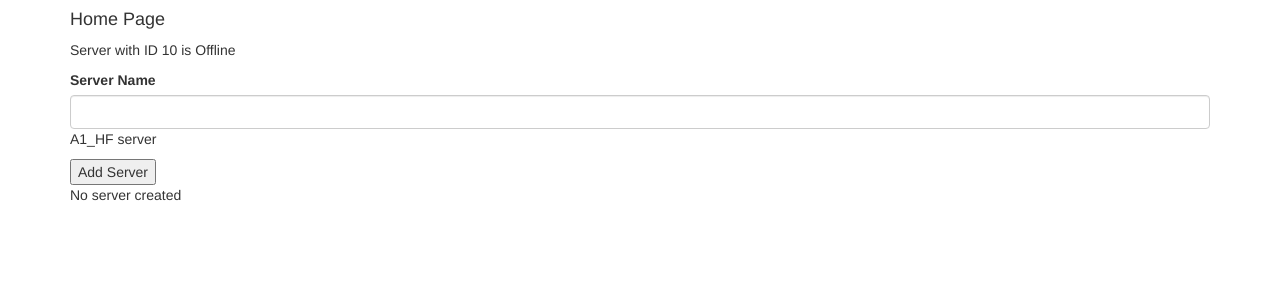
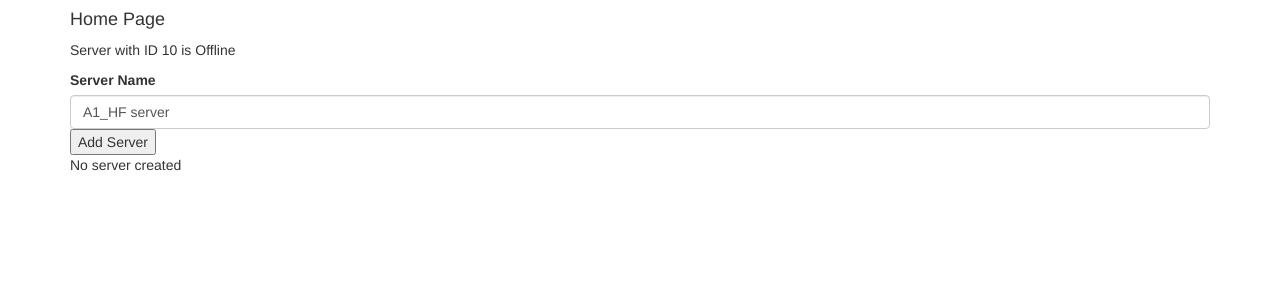
Before and after one commit to mohitmohlia/ProjectX, an Angular app: page / in a window 1280 px wide. Shown: the top 300 px of the page. Built offline with nearby package versions, Linux system fonts and the light colour scheme.

Commit message:
Property Binding Lesson

```diff
--- a/src/app/app.module.ts
+++ b/src/app/app.module.ts
@@ -1,12 +1,13 @@
 import { BrowserModule } from '@angular/platform-browser';
 import { NgModule } from '@angular/core';
+import {FormsModule} from '@angular/forms';
 
 import { AppComponent } from './app.component';
 import { ServerComponent } from './server/server.component';
 import { SecondServerComponent } from './second-server/second-server.component';
 import { SuccessAlertComponent } from './success-alert/success-alert.component';
 import { WarningAlertComponent } from './warning-alert/warning-alert.component';
-import{FormsModule} from '@angular/forms';
+
 
 
 @NgModule({
@@ -18,7 +19,8 @@ import{FormsModule} from '@angular/forms';
     WarningAlertComponent
   ],
   imports: [
-    BrowserModule
+    BrowserModule,
+    FormsModule
   ],
   providers: [],
   bootstrap: [AppComponent]
--- a/src/app/second-server/second-server.component.html
+++ b/src/app/second-server/second-server.component.html
@@ -1,9 +1,14 @@
 
 <label>Server Name</label>
-<input type="text"
+<!-- <input type="text"
  class="form-control"
- (input)="onUpdateServerName($event)">
-<p>{{serverName}}</p>
+ (input)="onUpdateServerName($event)"> -->
+
+ <input type="text"
+ class="form-control"
+ [(ngModel)]="serverName">
+
+<!-- <p>{{serverName}}</p> -->
 <button
  class="btn-btn-primary" [disabled]="!allowNewServer"
  (click)="onCreateServer()">Add Server
--- a/src/app/second-server/second-server.component.ts
+++ b/src/app/second-server/second-server.component.ts
@@ -18,7 +18,7 @@ serverName:string ="A1_HF server";
   ngOnInit() {
   }
   onCreateServer(){
-    this.serverCreationStatus="server created";
+    this.serverCreationStatus="server created with the server Name :"+this.serverName;
   }
   onUpdateServerName(event: Event ){
     this.serverName=(<HTMLInputElement>event.target).value;
```
